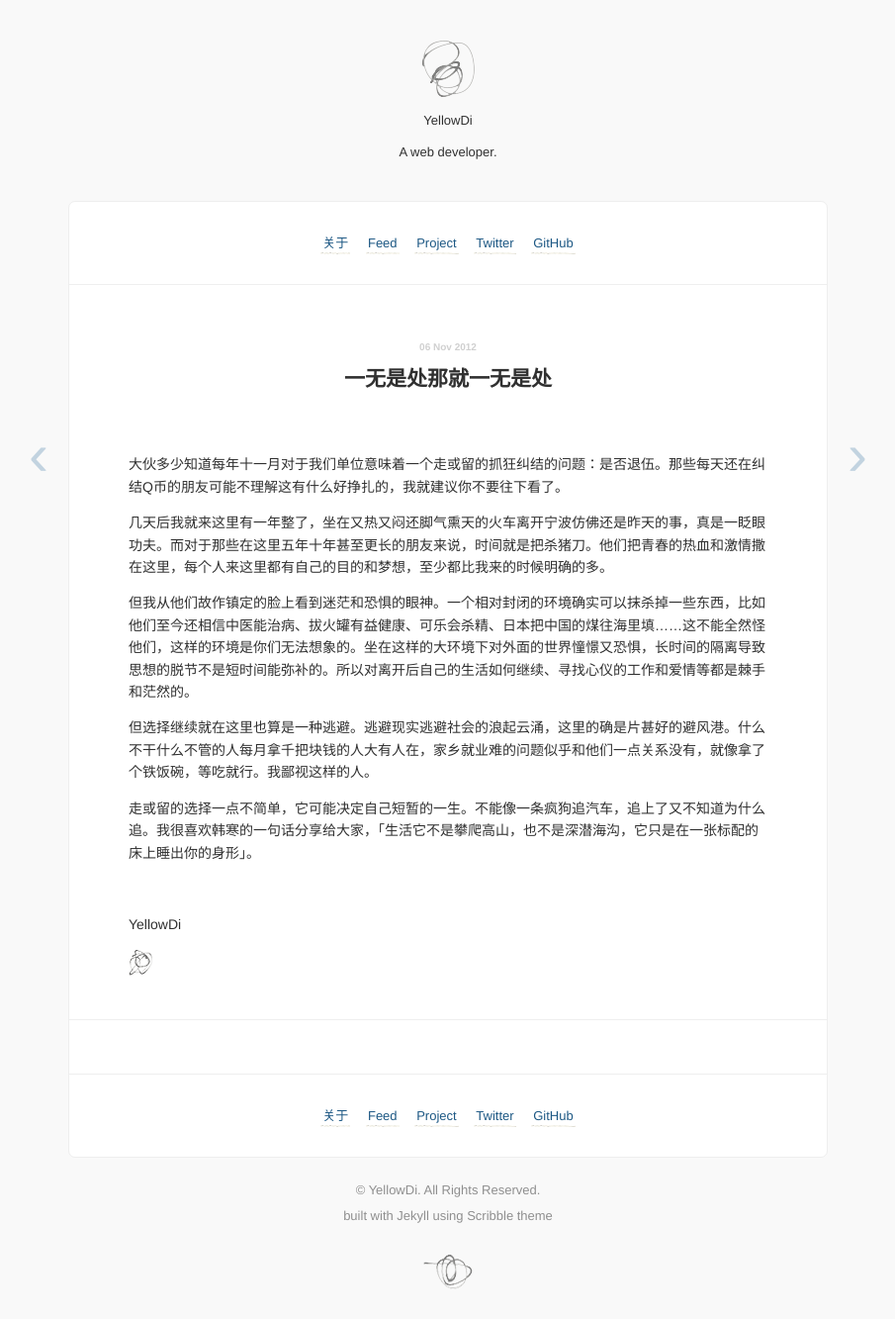
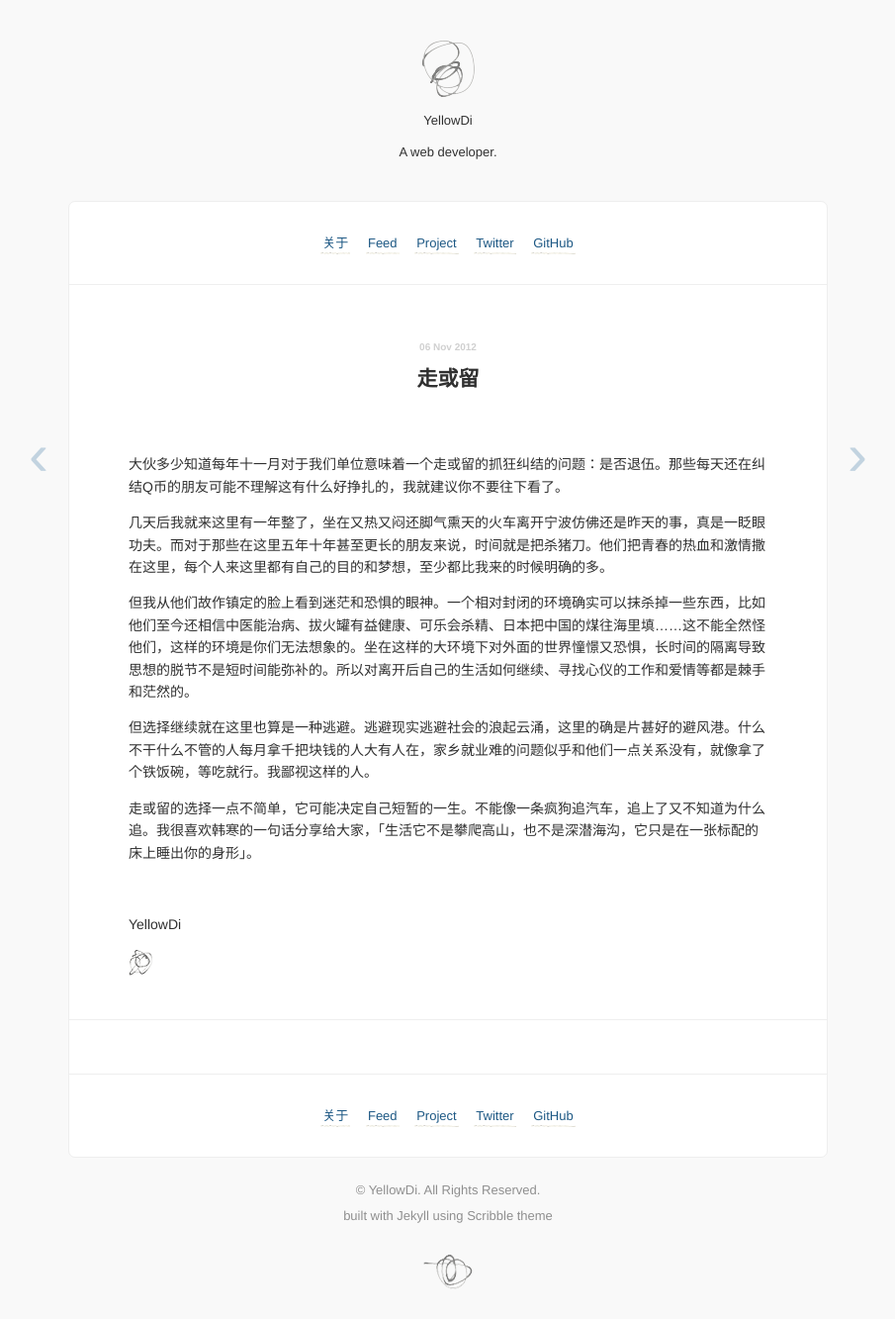
Before and after one commit to YellowDi/yellowdi.github.com, a Jekyll site: the page built from _posts/2012-11-06-leave-or-stay.md, in a window 1280 px wide. Shown: the whole page at 99% size, without its empty margins (187-1092 px from the left). Built offline with Jekyll 4.4.1, drawn with Linux system fonts in a browser that asks for light colours; Markdown is read by kramdown in place of the engine named in the settings; comment, search, counter and statistics services are not loaded.

Commit message:
发现了一篇文章标题错误

```diff
--- a/_posts/2012-11-06-leave-or-stay.md
+++ b/_posts/2012-11-06-leave-or-stay.md
@@ -1,6 +1,6 @@
 ---
 layout: post
-title: 一无是处那就一无是处
+title: 走或留
 ---
 
 
```
